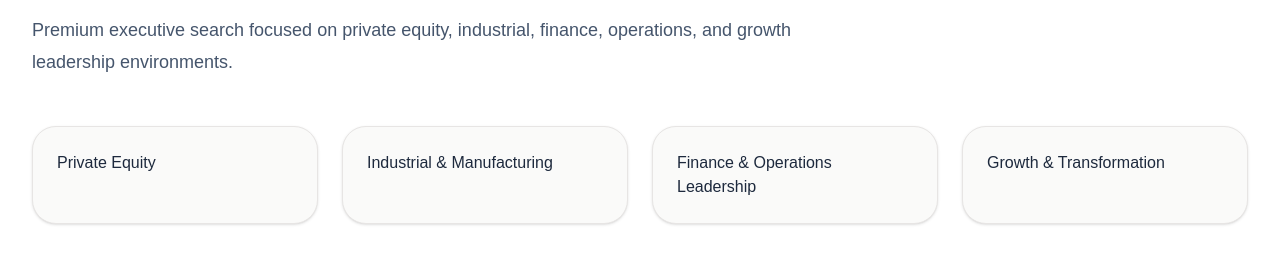
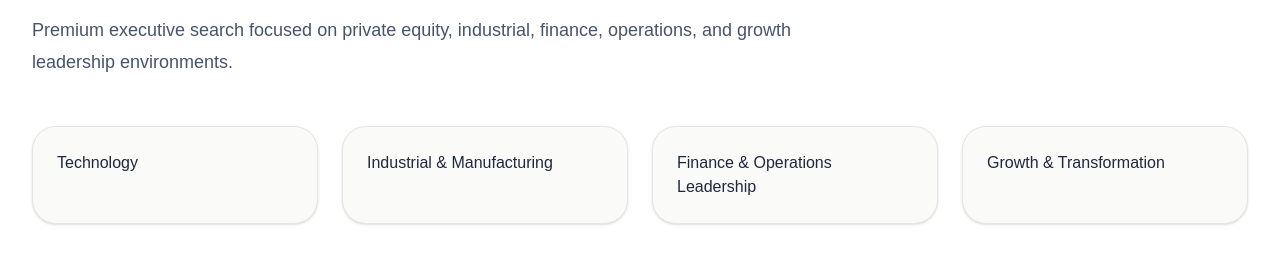
Before and after one commit to minottidjm/Minotti-sawyer-site, a Next.js app: page / in a window 1280 px wide. Shown: the part 1704-1978 px from the top of the page. Built offline with nearby package versions, Linux system fonts and the light colour scheme.

Commit message:
Change Private Equity to Technology

```diff
--- a/app/page.tsx
+++ b/app/page.tsx
@@ -143,7 +143,7 @@ export default function MinottiSawyerHomepage() {
               </p>
             </div>
             <div className="mt-12 grid gap-6 md:grid-cols-2 lg:grid-cols-4">
-              {['Private Equity', 'Industrial & Manufacturing', 'Finance & Operations Leadership', 'Growth & Transformation'].map((item) => (
+              {['Technology', 'Industrial & Manufacturing', 'Finance & Operations Leadership', 'Growth & Transformation'].map((item) => (
                 <div key={item} className="rounded-[1.5rem] border border-stone-200 bg-stone-50 p-6 text-base font-medium text-slate-800 shadow-sm">
                   {item}
                 </div>
--- a/app/services/page.tsx
+++ b/app/services/page.tsx
@@ -31,7 +31,7 @@ const services = [
 ];
 
 const focusAreas = [
-  "Private Equity",
+  "Technology",
   "Industrial & Manufacturing",
   "Finance & Operations Leadership",
   "Growth & Transformation",
```
